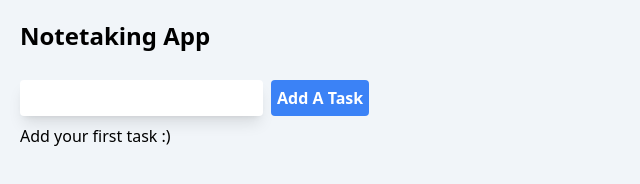
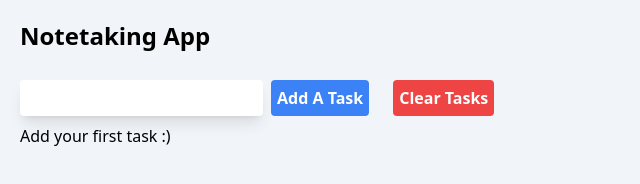
Before and after one commit to MelvinMelonGit/vue-test, a plain HTML site: page index.html in a window 1280 px wide. Shown: the whole page, without its empty margins (0-640 px from the left). Drawn offline with nearby package versions, Linux system fonts and the light colour scheme.

Commit message:
Added clearTask feature

```diff
--- a/index.html
+++ b/index.html
@@ -14,6 +14,7 @@
         <h1 class="font-bold text-2xl mb-5">{{ title }}</h1>
         <input v-model="msg"  @keyup.enter="addTask" class="shadow-lg rounded focus:outline-none p-1.5"/>
         <button @click="addTask" class="bg-blue-500 font-semibold text-white rounded m-2 p-1.5">Add A Task</button>
+        <button @click="clearTasks" class="bg-red-500 font-semibold text-white rounded m-2 ml-4 p-1.5">Clear Tasks</button>
         <p v-if="!tasks.length">Add your first task :)</p>
         <ul>
             <li v-for="item in tasks">
--- a/index.js
+++ b/index.js
@@ -46,6 +46,9 @@ const { createApp } = Vue
         },
         setStorage() {
             localStorage.setItem('tasks', JSON.stringify(this.tasks))
+        },
+        clearTasks() {
+            this.tasks = []
         }
     },
     mounted() {
```
